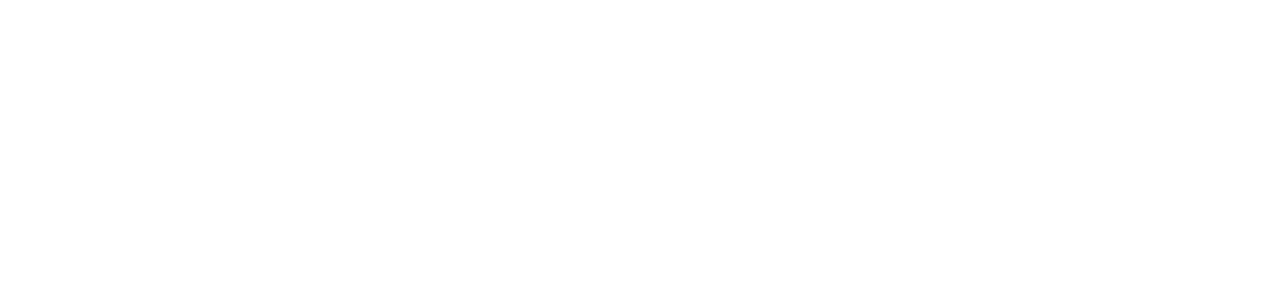
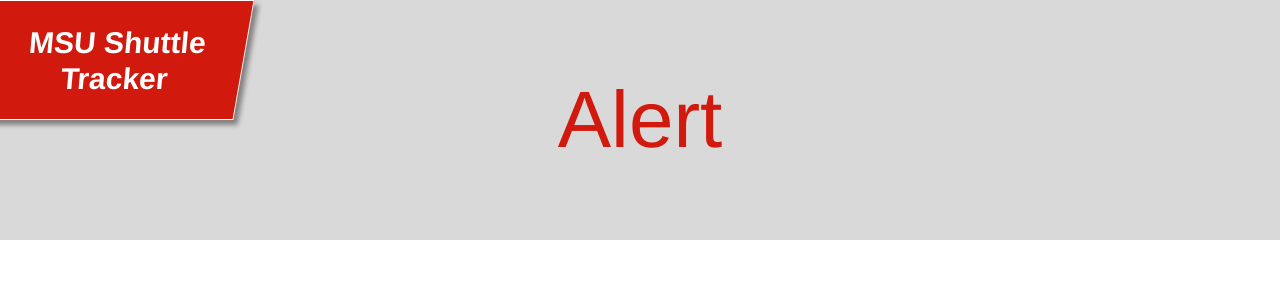
Before and after one commit to KauMah/ShuttleTracker, a React (Vite) app in the folder client/: page /create in a window 1280 px wide. Before the commit this address had no page. Shown: the top 300 px of the page. Built offline with nearby package versions, Linux system fonts and the light colour scheme.

Commit message:
basic styling done. Needs Form

```diff
--- a/client/src/Routes.tsx
+++ b/client/src/Routes.tsx
@@ -2,6 +2,7 @@
 
 import Account from './components/account';
 import { AuthContext } from './utils/AuthContext';
+import Create from './components/createAlert';
 import HelpPg from './components/helpPg';
 import Home from './components/home';
 import Login from './components/login';
@@ -22,6 +23,7 @@
         <Route path="/help" element={<HelpPg />} />
         <Route path="/account" element={<Account />} />
         <Route path="/register" element={<Register />} />
+        <Route path="/create" element={<Create />} />
       </Routes>
     </BrowserRouter>
   );
--- a/client/src/components/account/component.tsx
+++ b/client/src/components/account/component.tsx
@@ -1,10 +1,10 @@
-import { $black, $flash, $lightGrey, $msured, $salmon } from '../../assets/colors';
-import { NavLink, Navigate, redirect } from 'react-router-dom';
+import { $black, $flash, $msured, $salmon } from '../../assets/colors';
 
 import { AuthContext } from '../../utils/AuthContext';
 import MsuNav from '../navBar';
 import { api } from '../../utils/api';
 import { css } from '@emotion/react';
+import { redirect } from 'react-router-dom';
 import { useContext } from 'react';
 
 const styles = {
--- /dev/null
+++ b/client/src/components/createAlert/component.tsx
@@ -0,0 +1,65 @@
+import { $black, $grey, $lightGrey, $msured, $red, $white } from '../../assets/colors';
+
+import { css } from '@emotion/react';
+
+const styles = {
+  msuLogo: css({
+    height: '15vh',
+    width: '20vw',
+    backgroundColor: $msured,
+    transform: 'skew(-10deg)',
+    transition: 'color 0.25s',
+    border: '1px solid white',
+    boxShadow: '5px 5px 5px grey',
+    '@media (max-width: 1100px)': {
+      width: '25vw',
+    },
+    '@media (max-width: 830px)': {
+      width: '30vw',
+    },
+    '@media (max-width: 765px)': {
+      width: '100%',
+    },
+  }),
+  title: css({
+    fontSize: '5rem',
+    fontFamily: 'Helvetica',
+    color: $msured,
+    height: '30vh',
+    background: $lightGrey,
+    display: 'flex',
+    justifyContent: 'center',
+    alignItems: 'center',
+  }),
+  titleBus: css({
+    color: $white,
+    fontFamily: 'Helvetica',
+    fontSize: 30,
+    fontWeight: 700,
+    marginTop: '3vh',
+    textAlign: 'center',
+    transform: 'skew(5deg)',
+    '&:hover': {
+      color: $grey,
+    },
+    '@media (max-width: 765px)': {
+      textAlign: 'center',
+    },
+  }),
+};
+
+const Create = () => {
+  return (
+    <>
+      <div className="row fixed-top">
+        <div className="col-12" css={styles.msuLogo}>
+          <h1 css={styles.titleBus}>MSU Shuttle Tracker</h1>
+        </div>
+      </div>
+      <div css={styles.title}>Alert</div>
+      <></>
+    </>
+  );
+};
+
+export default Create;
--- /dev/null
+++ b/client/src/components/createAlert/index.ts
@@ -0,0 +1,3 @@
+import Create from './component';
+
+export default Create;
--- a/client/src/components/login/component.tsx
+++ b/client/src/components/login/component.tsx
@@ -111,6 +111,13 @@
               Click Here
             </NavLink>
           </p>
+          <p className="d-flex justify-content-center" style={{ marginTop: '-3vh' }}>
+            {/* &nbsp; makes it so that it skips a space */}
+            Test for create
+            <NavLink to="/create" css={styles.link}>
+              Create
+            </NavLink>
+          </p>
         </div>
         <div />
       </div>
```
